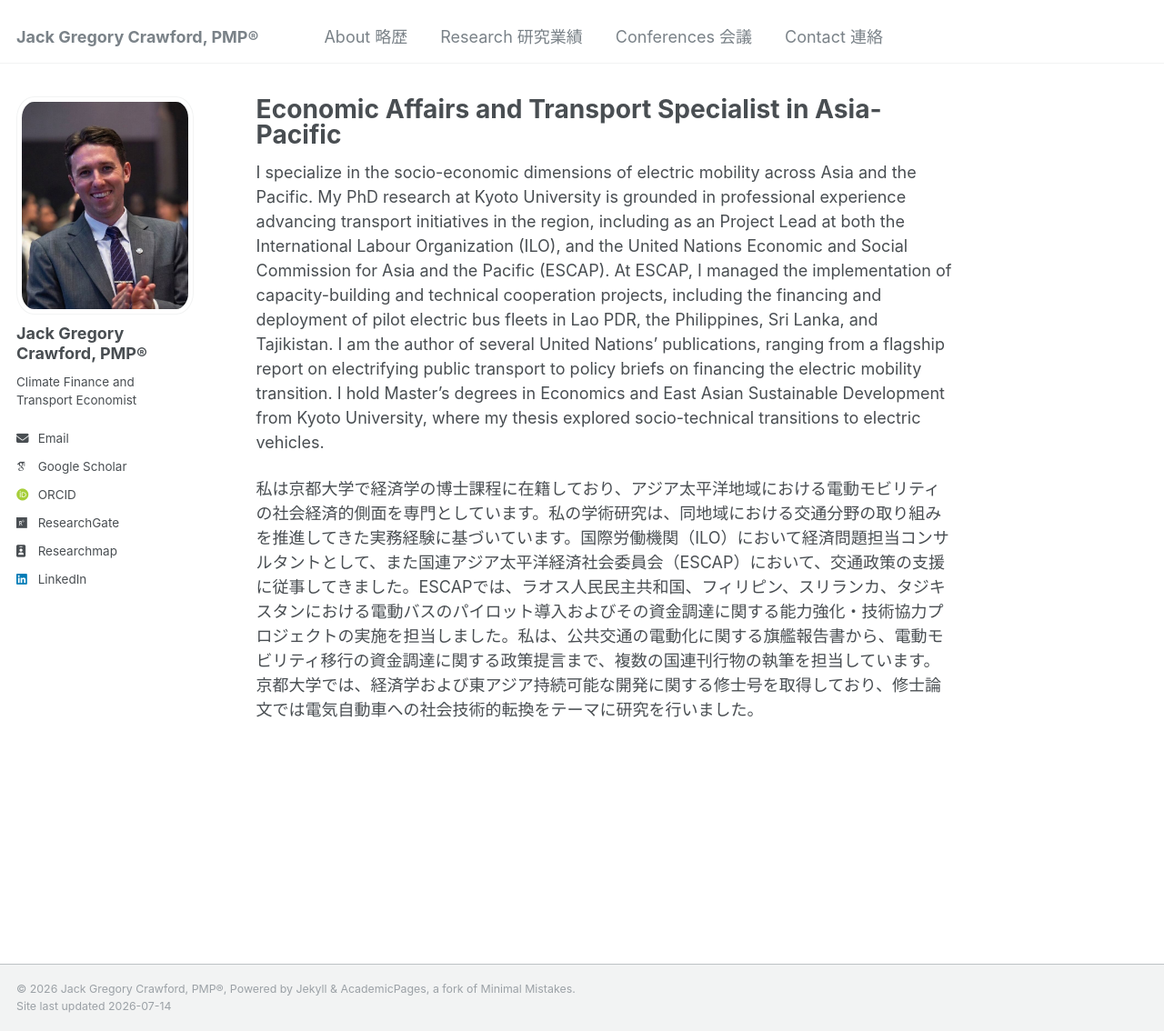
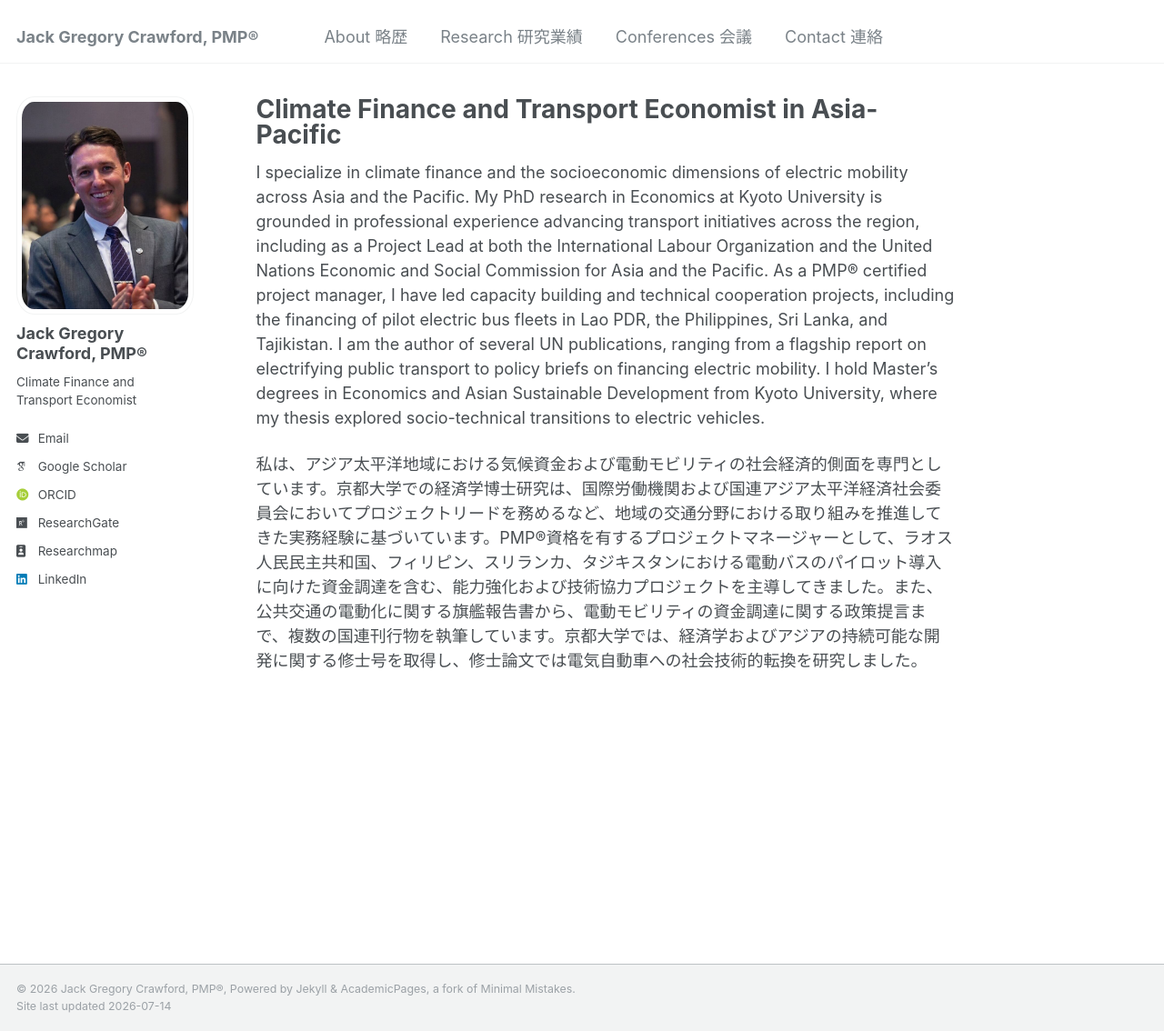
Before and after one commit to jackgcrawford/jackcrawford, a Jekyll site: the page built from _pages/about.md, in a window 1280 px wide and 1134 px high. Shown: the whole window at 91% size. Built offline with Jekyll 4.4.1, drawn with Linux system fonts in a browser that asks for light colours; some web fonts are replaced.

Commit message:
Update about.md

```diff
--- a/_pages/about.md
+++ b/_pages/about.md
@@ -1,7 +1,7 @@
 ---
-title: "Economic Affairs and Transport Specialist in Asia-Pacific"
-page_title: "Jack Gregory Crawford | Economic Affairs and Transport Specialist in Asia-Pacific"
-description: "Jack Gregory Crawford is a PhD student and transport specialist in Asia and the Pacific."
+title: "Climate Finance and Transport Economist in Asia-Pacific"
+page_title: "Jack Gregory Crawford | Climate Finance and Transport Economist in Asia-Pacific"
+description: "Jack Gregory Crawford is Climate Finance and Transport Economist in Asia and the Pacific."
 image: /images/JackCrawford_Headshot-2.jpeg
 author_profile: true
 redirect_from:
@@ -10,6 +10,6 @@ redirect_from:
 permalink: /
 ---
 
-I specialize in the socio-economic dimensions of electric mobility across Asia and the Pacific. My PhD research at Kyoto University is grounded in professional experience advancing transport initiatives in the region, including as an Project Lead at both the International Labour Organization (ILO), and the United Nations Economic and Social Commission for Asia and the Pacific (ESCAP). At ESCAP, I managed the implementation of capacity-building and technical cooperation projects, including the financing and deployment of pilot electric bus fleets in Lao PDR, the Philippines, Sri Lanka, and Tajikistan. I am the author of several United Nations' publications, ranging from a flagship report on electrifying public transport to policy briefs on financing the electric mobility transition. I hold Master’s degrees in Economics and East Asian Sustainable Development from Kyoto University, where my thesis explored socio-technical transitions to electric vehicles.
+I specialize in climate finance and the socioeconomic dimensions of electric mobility across Asia and the Pacific. My PhD research in Economics at Kyoto University is grounded in professional experience advancing transport initiatives across the region, including as a Project Lead at both the International Labour Organization and the United Nations Economic and Social Commission for Asia and the Pacific. As a PMP® certified project manager, I have led capacity building and technical cooperation projects, including the financing of pilot electric bus fleets in Lao PDR, the Philippines, Sri Lanka, and Tajikistan. I am the author of several UN publications, ranging from a flagship report on electrifying public transport to policy briefs on financing electric mobility. I hold Master’s degrees in Economics and  Asian Sustainable Development from Kyoto University, where my thesis explored socio-technical transitions to electric vehicles.
 
-私は京都大学で経済学の博士課程に在籍しており、アジア太平洋地域における電動モビリティの社会経済的側面を専門としています。私の学術研究は、同地域における交通分野の取り組みを推進してきた実務経験に基づいています。国際労働機関（ILO）において経済問題担当コンサルタントとして、また国連アジア太平洋経済社会委員会（ESCAP）において、交通政策の支援に従事してきました。ESCAPでは、ラオス人民民主共和国、フィリピン、スリランカ、タジキスタンにおける電動バスのパイロット導入およびその資金調達に関する能力強化・技術協力プロジェクトの実施を担当しました。私は、公共交通の電動化に関する旗艦報告書から、電動モビリティ移行の資金調達に関する政策提言まで、複数の国連刊行物の執筆を担当しています。京都大学では、経済学および東アジア持続可能な開発に関する修士号を取得しており、修士論文では電気自動車への社会技術的転換をテーマに研究を行いました。
+私は、アジア太平洋地域における気候資金および電動モビリティの社会経済的側面を専門としています。京都大学での経済学博士研究は、国際労働機関および国連アジア太平洋経済社会委員会においてプロジェクトリードを務めるなど、地域の交通分野における取り組みを推進してきた実務経験に基づいています。PMP®資格を有するプロジェクトマネージャーとして、ラオス人民民主共和国、フィリピン、スリランカ、タジキスタンにおける電動バスのパイロット導入に向けた資金調達を含む、能力強化および技術協力プロジェクトを主導してきました。また、公共交通の電動化に関する旗艦報告書から、電動モビリティの資金調達に関する政策提言まで、複数の国連刊行物を執筆しています。京都大学では、経済学およびアジアの持続可能な開発に関する修士号を取得し、修士論文では電気自動車への社会技術的転換を研究しました。
```
